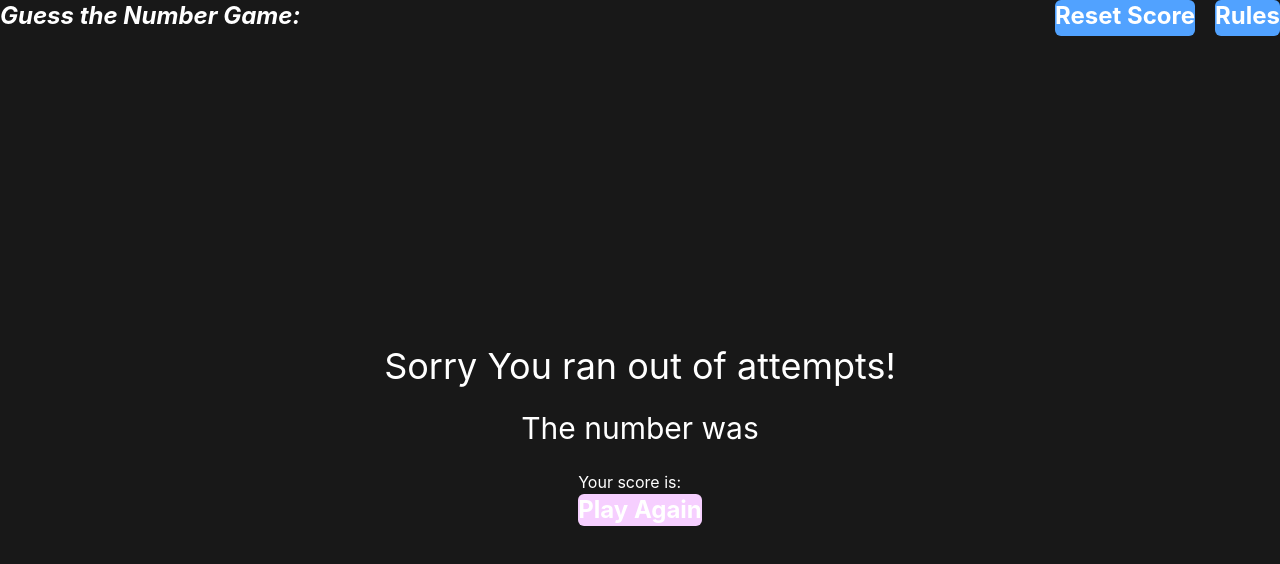
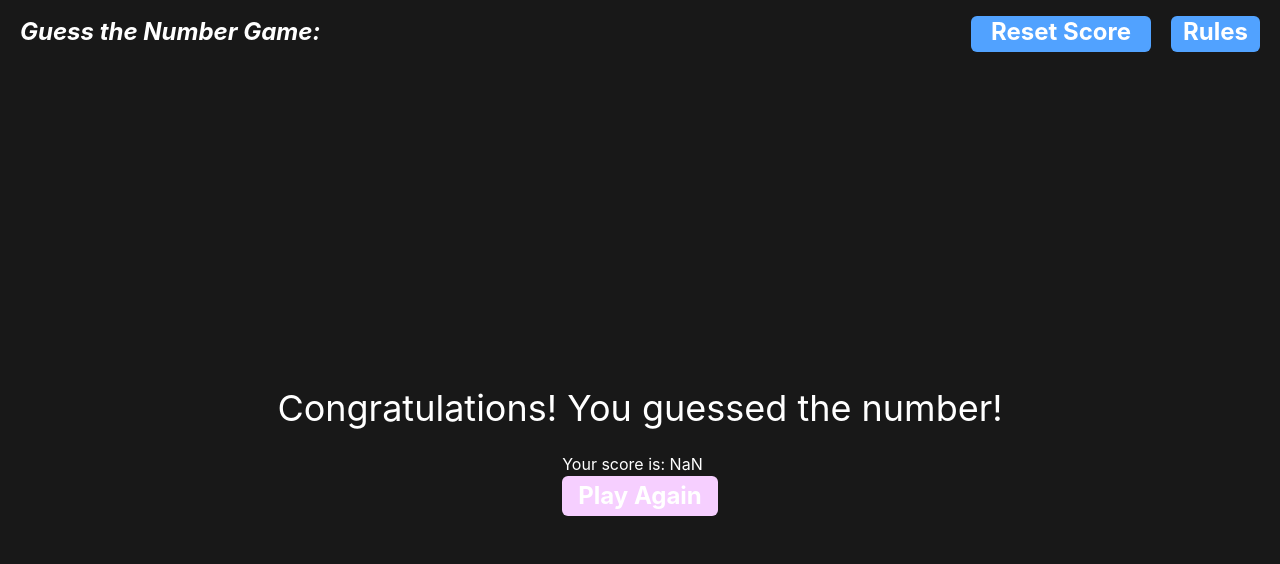
Before and after one commit to momdalomar123/GuessTheNumber, a React (Vite) app: page /#/VictoryPage in a window 1280 px wide. Before the commit this address led to /#/LosePage. Shown: the top 564 px of the page. Built offline with nearby package versions, Linux system fonts and the light colour scheme.

Commit message:
your message

```diff
--- a/src/Components/Header.tsx
+++ b/src/Components/Header.tsx
@@ -11,7 +11,7 @@
         return(
 
             <p className="absolute top-15 w-100 h-10 text-4xl text-white border-gray-400">
-                Reseted
+                Reseteds
             </p>
         )
     }
--- a/src/index.css
+++ b/src/index.css
@@ -1,15 +1,15 @@
 *{
-  margin: 0;
-  padding:0 ;
+
+
   box-sizing: border-box;
 }
 html,body{
-  margin: 0;
+
   min-height: 100vh;
   background-color: rgb(24, 24, 24);
   box-sizing: border-box;
   overflow:  hidden;
   overscroll-behavior: none;
+    height: 100%;
     width: 100%;
-  height: 100%;
 }
```
